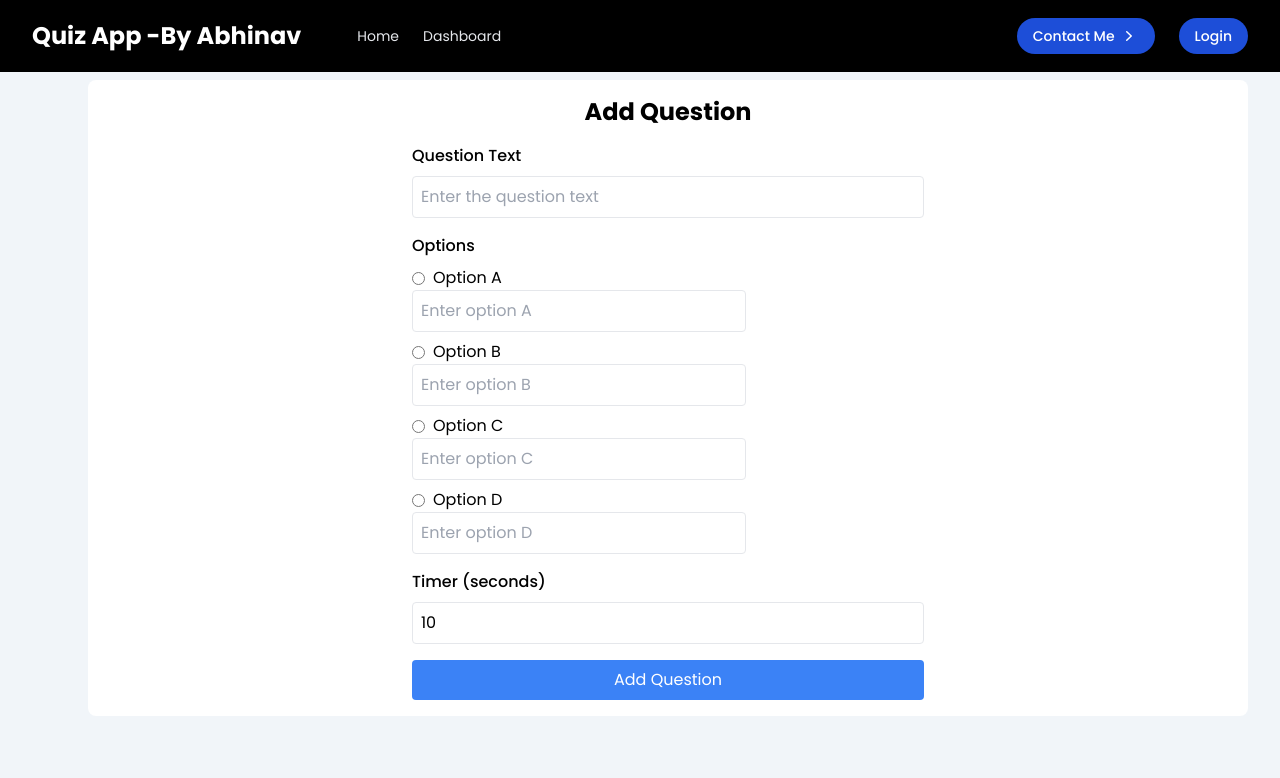
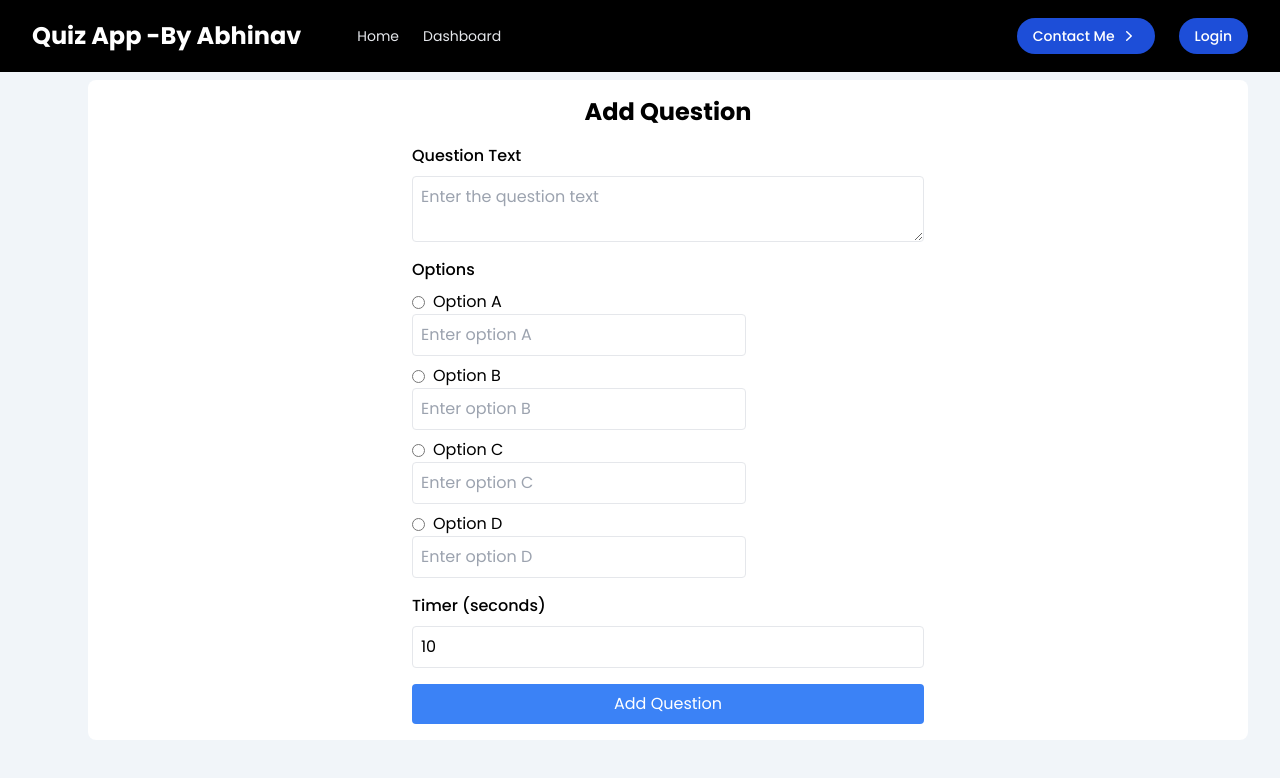
Before and after one commit to imabhinavdev/realtime-quiz, a Next.js app: page /user/quiz/1/add in a window 1280 px wide. Shown: the top 778 px of the page. Built offline with nearby package versions, Linux system fonts and the light colour scheme.

Commit message:
refactor: Add whitespace-pre-wrap to question text in quiz page

```diff
--- a/src/app/quiz/[id]/[email]/page.js
+++ b/src/app/quiz/[id]/[email]/page.js
@@ -228,7 +228,7 @@ const QuizApp = ({ params }) => {
           <form onSubmit={handleSubmit} className="p-4 flex flex-col gap-4">
             <h1 className="text-2xl font-bold text-gray-900">Question:</h1>
 
-            <p className="text-xl text-gray-900">{questions.text}</p>
+            <p className="text-xl text-gray-900 whitespace-pre-wrap">{questions.text}</p>
             <div className="flex items-start flex-col">
               <p className="text-red-600 font-semibold mr-2">
                 Time Left: {timeLeft}
--- a/src/app/user/quiz/[id]/add/page.js
+++ b/src/app/user/quiz/[id]/add/page.js
@@ -91,8 +91,7 @@ const AddQuestions = () => {
             <label htmlFor="text" className="font-medium">
               Question Text
             </label>
-            <input
-              type="text"
+            <textarea
               name="text"
               value={questionData.text}
               onChange={handleChange}
```
Lines whose indentation alone changed are shown as unchanged.
